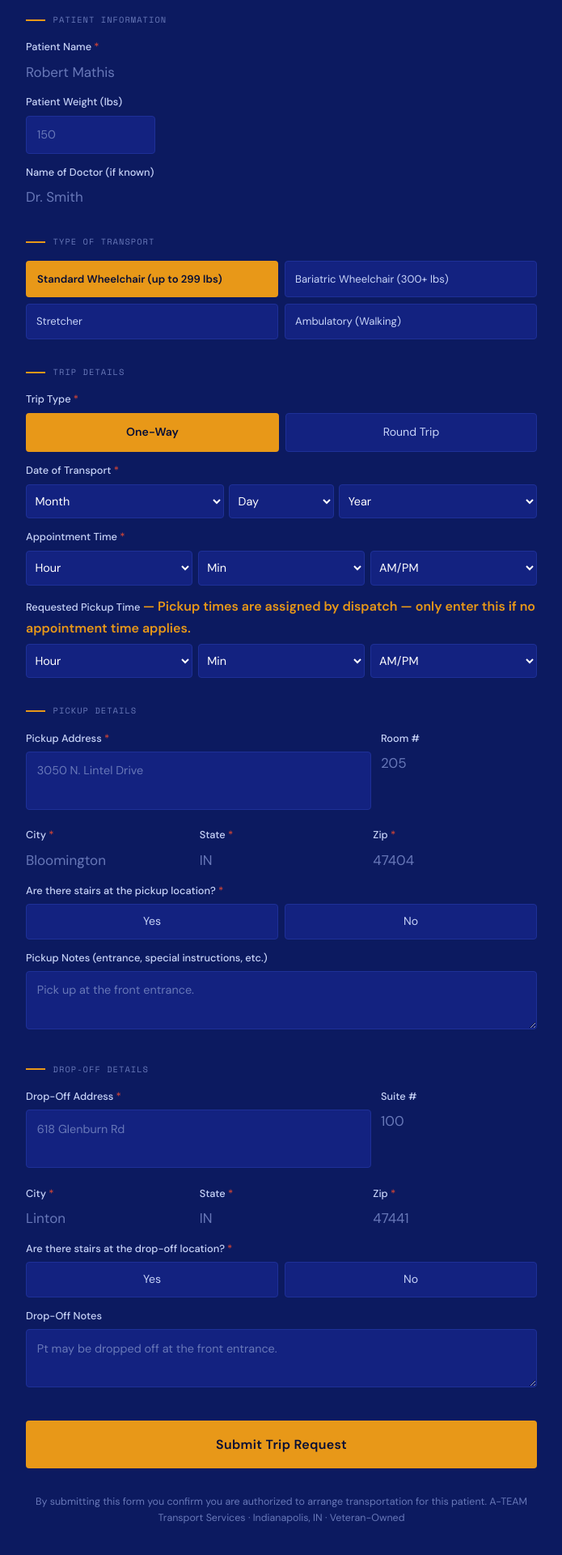
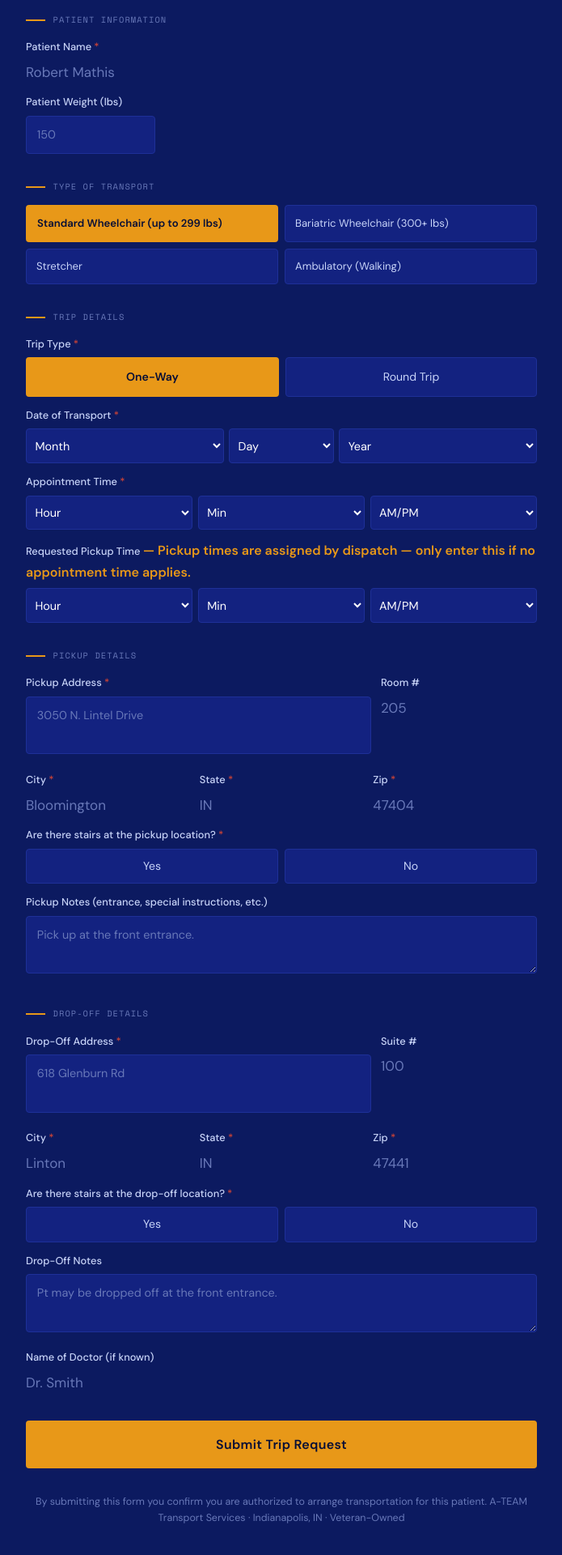
Before and after one commit to godfathereltee/ateam-transport, a Next.js app: page /book in a window 1280 px wide. Shown: the part 470-2390 px from the top of the page at 81% size, without its empty margins (292-987 px from the left). Built offline with nearby package versions, Linux system fonts and the light colour scheme.

Commit message:
Move Name of Doctor field to bottom of Drop-Off Details

```diff
--- a/src/app/book/page.tsx
+++ b/src/app/book/page.tsx
@@ -198,9 +198,6 @@ export default function BookingPage() {
               <Field label="Patient Weight (lbs)">
                 <input type="number" value={form.patient_weight} onChange={e => set('patient_weight', e.target.value)} placeholder="150" style={{ maxWidth: '160px' }} />
               </Field>
-              <Field label="Name of Doctor (if known)">
-                <input value={form.doctor_name} onChange={e => set('doctor_name', e.target.value)} placeholder="Dr. Smith" />
-              </Field>
             </div>
           </section>
 
@@ -353,6 +350,9 @@ export default function BookingPage() {
               <YesNo label="Are there stairs at the drop-off location?" required value={form.dropoff_stairs} onChange={v => set('dropoff_stairs', v)} />
               <Field label="Drop-Off Notes">
                 <textarea value={form.dropoff_notes} onChange={e => set('dropoff_notes', e.target.value)} rows={2} placeholder="Pt may be dropped off at the front entrance." />
+              </Field>
+              <Field label="Name of Doctor (if known)">
+                <input value={form.doctor_name} onChange={e => set('doctor_name', e.target.value)} placeholder="Dr. Smith" />
               </Field>
             </div>
           </section>
```
